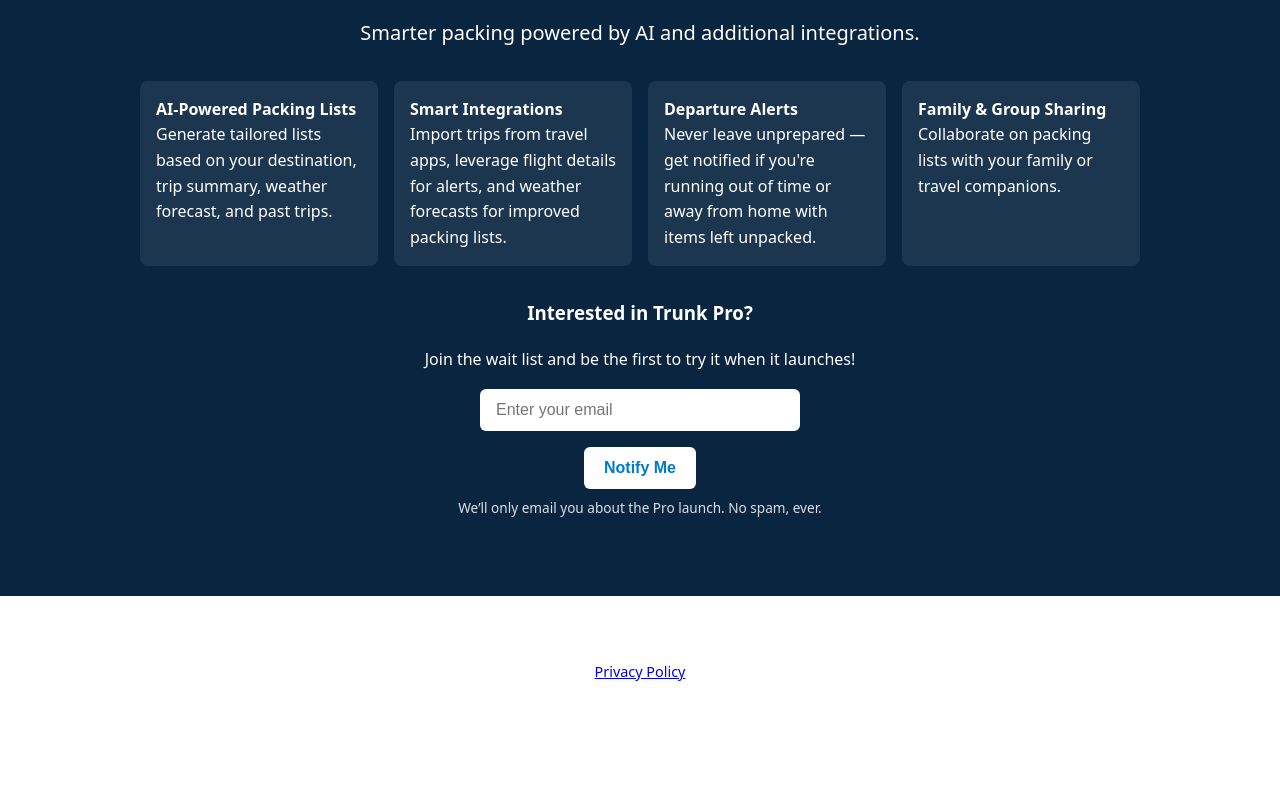
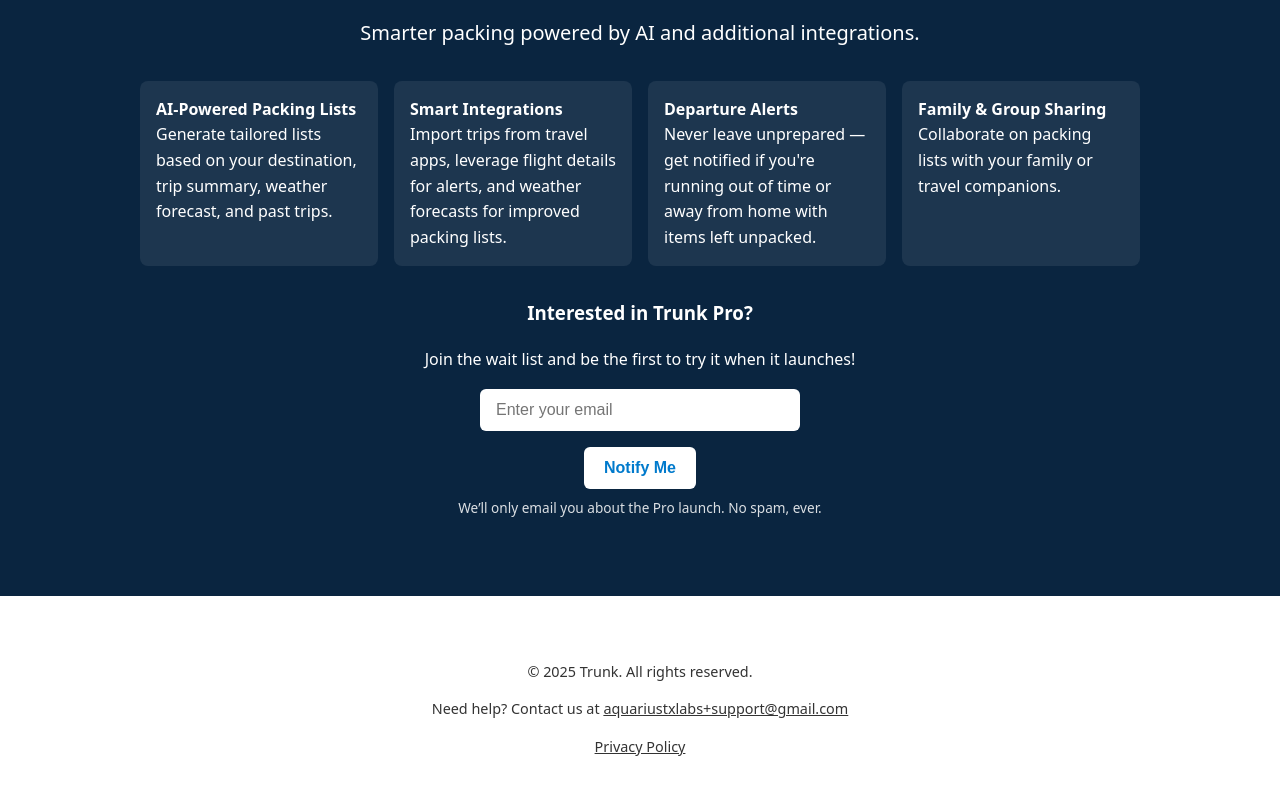
Before and after one commit to rclewis/trunk-mobile-website, a plain HTML site: page index.html in a window 1280 px wide. Shown: the part 1694-2488 px from the top of the page. Before the commit the page ends 2441 px from the top, so only its background shows below. Drawn offline with nearby package versions, Linux system fonts and the light colour scheme.

Commit message:
Added contact info for support.

```diff
--- a/index.html
+++ b/index.html
@@ -100,6 +100,8 @@
         </section>
 
         <footer>
+            <p>&copy; 2025 Trunk. All rights reserved.</p>
+            <p>Need help? Contact us at <a href="mailto:aquariustxlabs+support@gmail.com">aquariustxlabs+support@gmail.com</a></p>
             <a href="privacy.html">Privacy Policy</a>
         </footer>
     </body>
--- a/styles/styles.css
+++ b/styles/styles.css
@@ -25,6 +25,15 @@ footer {
   margin-top: 4rem;
   margin-bottom: 4rem;
   font-size: 0.9rem;
+}
+
+footer a {
+  color: inherit;
+  text-decoration: underline;
+}
+
+footer a:hover {
+  color: #007acc;
 }
 
 /* HERO SECTION */
```
